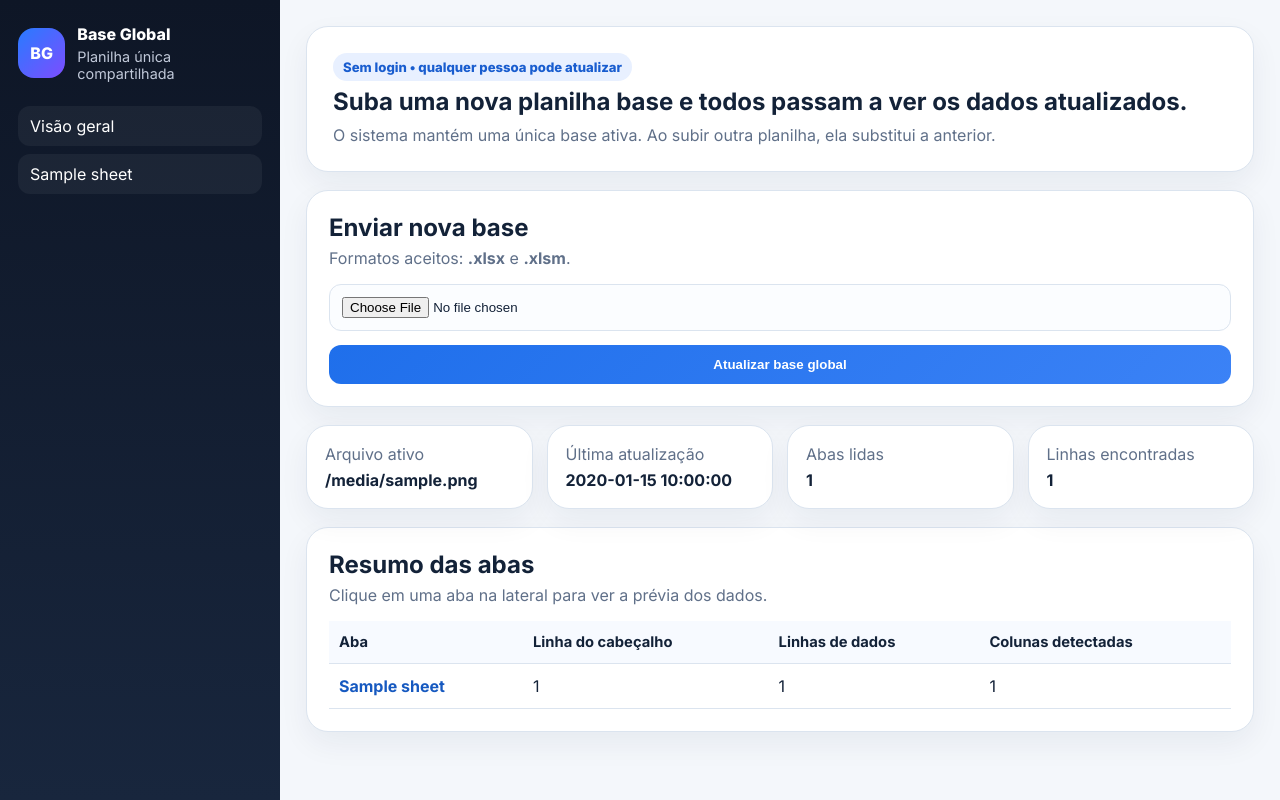
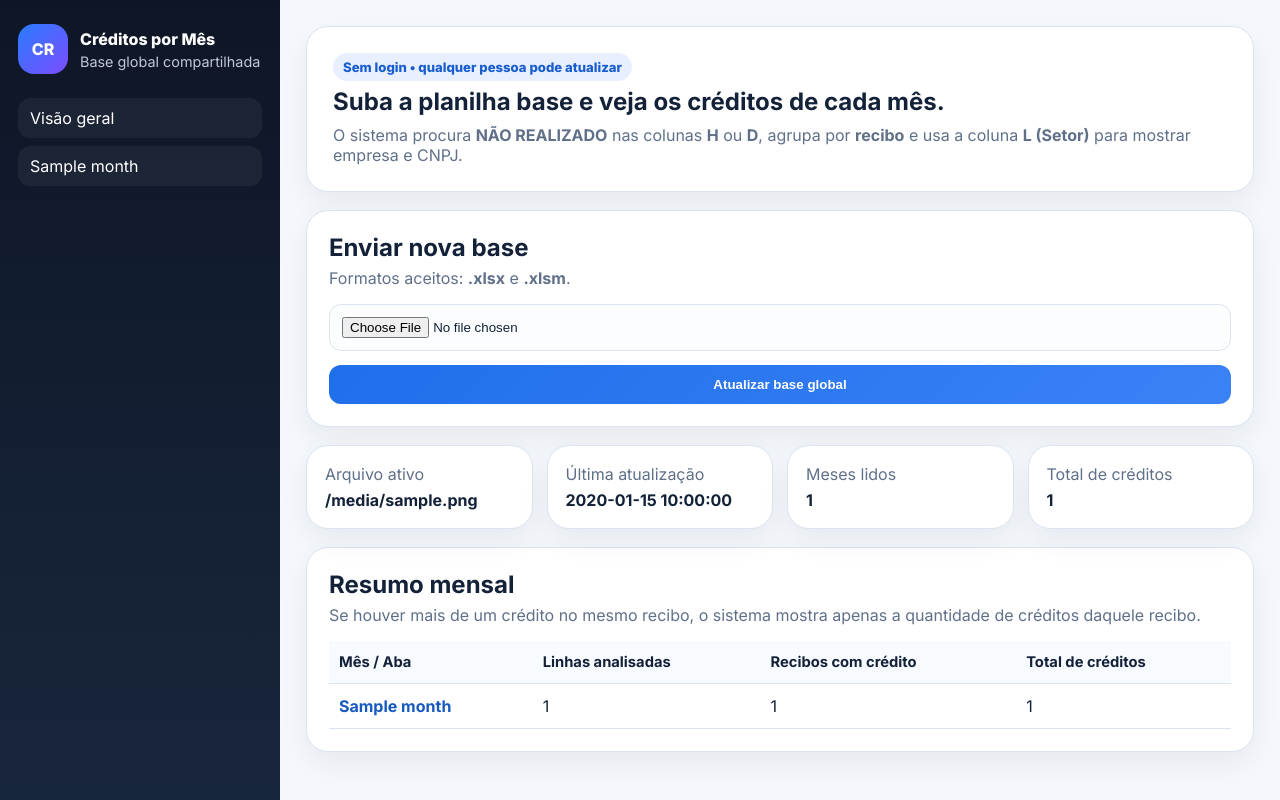
Before and after one commit to edgeocupacionalbelem-wq/creditos, a Flask app: template templates/index.html in a window 1280 px wide. Run offline with Flask 3, Linux system fonts and the light colour scheme; the template is opened without the code that fills it: most values are stand-ins (such as "Sample title", 1, 10 or a date in 2020).

Commit message:
mensagem

```diff
--- a/app.py
+++ b/app.py
@@ -2,6 +2,7 @@
 import json
 import os
 import re
+from collections import defaultdict
 from datetime import datetime
 from pathlib import Path
 
@@ -14,7 +15,7 @@ DATA_DIR = Path(os.environ.get("DATA_DIR", APP_DIR / "instance" / "data"))
 DATA_DIR.mkdir(parents=True, exist_ok=True)
 
 BASE_FILE = DATA_DIR / "base_atual.xlsx"
-META_FILE = DATA_DIR / "base_meta.json"
+META_FILE = DATA_DIR / "creditos_meta.json"
 
 ALLOWED_EXTENSIONS = {".xlsx", ".xlsm"}
 
@@ -34,10 +35,15 @@ def clean_cell(value):
 
 
 def normalize_rows(rows):
-    cleaned = []
-    for row in rows:
-        cleaned.append([clean_cell(v) for v in row])
-    return cleaned
+    return [[clean_cell(v) for v in row] for row in rows]
+
+
+def normalize_header_name(text: str) -> str:
+    t = clean_cell(text).upper()
+    t = t.replace("Nº", "NO").replace("N°", "NO")
+    t = re.sub(r"[^A-Z0-9 ]+", " ", t)
+    t = re.sub(r"\s+", " ", t).strip()
+    return t
 
 
 def detect_header_and_rows(rows):
@@ -46,58 +52,130 @@ def detect_header_and_rows(rows):
     best_score = -1
 
     for idx, row in enumerate(rows[:15]):
+        normalized = [normalize_header_name(c) for c in row]
+        keywords = ["RECIBO", "SETOR", "STATUS", "EXAME", "FUNCIONARIO", "DATA", "TIPO"]
+        keyword_hits = sum(1 for c in normalized if any(k in c for k in keywords))
         non_empty = sum(1 for c in row if c)
-        long_cells = sum(1 for c in row if len(c) > 2)
-        score = non_empty * 2 + long_cells
+        score = keyword_hits * 8 + non_empty
         if score > best_score:
             best_score = score
             best_idx = idx
 
     header = rows[best_idx] if rows else []
     data = rows[best_idx + 1:] if best_idx + 1 < len(rows) else []
-
     while data and not any(data[-1]):
         data.pop()
 
     return header, data, best_idx + 1
 
 
-def workbook_to_metadata(path: Path):
+def find_column_index(header, aliases, fallback_index=None):
+    normalized = [normalize_header_name(c) for c in header]
+
+    for alias in aliases:
+        alias_norm = normalize_header_name(alias)
+        for idx, col in enumerate(normalized):
+            if alias_norm and alias_norm in col:
+                return idx
+
+    if fallback_index is not None and fallback_index < len(header):
+        return fallback_index
+    return None
+
+
+def parse_setor(setor_text):
+    raw = clean_cell(setor_text)
+    if not raw:
+        return "", ""
+
+    # tenta CNPJ/CPF no final ou no meio
+    doc_match = re.search(r'(\d{2}\.?\d{3}\.?\d{3}/?\d{4}-?\d{2}|\d{3}\.?\d{3}\.?\d{3}-?\d{2})', raw)
+    doc = doc_match.group(1) if doc_match else ""
+    doc = format_document(doc)
+
+    empresa = raw
+    if doc_match:
+        empresa = (raw[:doc_match.start()] + raw[doc_match.end():]).strip(" -–•|")
+    empresa = re.sub(r"\s+", " ", empresa).strip(" -–•|")
+    return empresa, doc
+
+
+def format_document(doc):
+    digits = re.sub(r"\D", "", doc or "")
+    if len(digits) == 14:
+        return f"{digits[:2]}.{digits[2:5]}.{digits[5:8]}/{digits[8:12]}-{digits[12:]}"
+    if len(digits) == 11:
+        return f"{digits[:3]}.{digits[3:6]}.{digits[6:9]}-{digits[9:]}"
+    return clean_cell(doc)
+
+
+def detect_credit_status(row, status_idx_primary, status_idx_secondary):
+    values_to_check = []
+    if status_idx_primary is not None and status_idx_primary < len(row):
+        values_to_check.append(clean_cell(row[status_idx_primary]).upper())
+    if status_idx_secondary is not None and status_idx_secondary < len(row):
+        values_to_check.append(clean_cell(row[status_idx_secondary]).upper())
+
+    return any(v == "NÃO REALIZADO" or v == "NAO REALIZADO" for v in values_to_check)
+
+
+def process_workbook(path: Path):
     wb = load_workbook(path, data_only=True)
-    sheets = []
-    total_rows = 0
-    total_cols = 0
+    months = []
+    total_creditos = 0
 
     for ws in wb.worksheets:
         raw_rows = list(ws.iter_rows(values_only=True))
         header, data, header_row_number = detect_header_and_rows(raw_rows)
+        if not header:
+            continue
 
-        non_empty_data = [row for row in data if any(cell for cell in row)]
-        preview = non_empty_data[:100]
+        # tenta achar por nome; senão usa os fallbacks do seu arquivo
+        recibo_idx = find_column_index(header, ["RECIBO", "NO RECIBO", "NUMERO RECIBO"], fallback_index=2)  # C
+        setor_idx = find_column_index(header, ["SETOR"], fallback_index=11)  # L
+        status_h_idx = 7 if len(header) > 7 else None  # H
+        status_d_idx = 3 if len(header) > 3 else None  # D
 
-        max_cols = max((len(header), *(len(r) for r in preview)), default=0)
-        header = header[:max_cols]
-        preview = [r[:max_cols] + [""] * (max_cols - len(r[:max_cols])) for r in preview]
+        grouped = defaultdict(lambda: {"credito_count": 0, "recibo": "", "empresa": "", "documento": ""})
 
-        total_rows += len(non_empty_data)
-        total_cols = max(total_cols, max_cols)
+        for row in normalize_rows(data):
+            if not any(row):
+                continue
 
-        sheets.append({
-            "name": ws.title,
+            if not detect_credit_status(row, status_h_idx, status_d_idx):
+                continue
+
+            recibo = clean_cell(row[recibo_idx]) if recibo_idx is not None and recibo_idx < len(row) else ""
+            setor = clean_cell(row[setor_idx]) if setor_idx is not None and setor_idx < len(row) else ""
+            empresa, documento = parse_setor(setor)
+
+            key = (recibo, empresa, documento)
+            grouped[key]["credito_count"] += 1
+            grouped[key]["recibo"] = recibo
+            grouped[key]["empresa"] = empresa
+            grouped[key]["documento"] = documento
+
+        creditos = list(grouped.values())
+        creditos.sort(key=lambda x: (x["empresa"], x["recibo"]))
+
+        total_creditos += sum(item["credito_count"] for item in creditos)
+
+        months.append({
+            "sheet_name": ws.title,
             "header_row_number": header_row_number,
-            "columns": header,
-            "row_count": len(non_empty_data),
-            "preview_rows": preview,
+            "row_count": len([r for r in data if any(clean_cell(c) for c in r)]),
+            "credito_receipts_count": len(creditos),
+            "credito_total_count": sum(item["credito_count"] for item in creditos),
+            "creditos": creditos,
         })
 
     meta = {
         "filename": path.name,
         "original_filename": path.name,
         "updated_at": datetime.now().strftime("%d/%m/%Y %H:%M:%S"),
-        "sheet_count": len(sheets),
-        "total_rows": total_rows,
-        "max_columns": total_cols,
-        "sheets": sheets,
+        "sheet_count": len(months),
+        "credito_total_count": total_creditos,
+        "months": months,
     }
     return meta
 
@@ -134,7 +212,7 @@ def upload_base():
     file.save(temp_path)
 
     try:
-        meta = workbook_to_metadata(temp_path)
+        meta = process_workbook(temp_path)
     except Exception as e:
         temp_path.unlink(missing_ok=True)
         flash(f"Não foi possível ler a planilha: {e}")
@@ -150,17 +228,17 @@ def upload_base():
     return redirect(url_for("index"))
 
 
-@app.route("/sheet/<sheet_name>")
-def view_sheet(sheet_name):
+@app.route("/mes/<sheet_name>")
+def view_month(sheet_name):
     meta = load_meta()
     if not meta:
         abort(404)
 
-    sheet = next((s for s in meta["sheets"] if s["name"] == sheet_name), None)
-    if not sheet:
+    month = next((m for m in meta["months"] if m["sheet_name"] == sheet_name), None)
+    if not month:
         abort(404)
 
-    return render_template("sheet.html", meta=meta, sheet=sheet)
+    return render_template("month.html", meta=meta, month=month)
 
 
 @app.route("/healthz")
--- a/render.yaml
+++ b/render.yaml
@@ -1,6 +1,6 @@
 services:
   - type: web
-    name: base-global
+    name: creditos-por-mes
     env: python
     plan: free
     buildCommand: pip install -r requirements.txt
--- a/static/styles.css
+++ b/static/styles.css
@@ -33,7 +33,7 @@ body{
 }
 .brand-title{font-weight:800}
 .brand-sub{font-size:.9rem;color:#c0c8d8;margin-top:4px}
-.nav{display:flex;flex-direction:column;gap:8px}
+.nav{display:flex;flex-direction:column;gap:8px;max-height:80vh;overflow:auto}
 .nav-link{
   color:#fff;text-decoration:none;padding:10px 12px;border-radius:12px;
   background:rgba(255,255,255,.05)
@@ -83,7 +83,7 @@ th,td{
 }
 th{background:#f7faff;font-size:.92rem}
 td a{color:#1659c0;text-decoration:none;font-weight:700}
-.muted{color:var(--muted)}
+.muted{color:var(--muted);margin-top:16px}
 .empty-state{text-align:center}
 @media (max-width:980px){
   .shell{grid-template-columns:1fr}
--- a/templates/index.html
+++ b/templates/index.html
@@ -1,12 +1,12 @@
 
 {% extends "layout.html" %}
-{% set title = "Base Global" %}
+{% set title = "Créditos por Mês" %}
 {% block content %}
 <section class="hero">
   <div>
     <span class="eyebrow">Sem login • qualquer pessoa pode atualizar</span>
-    <h1>Suba uma nova planilha base e todos passam a ver os dados atualizados.</h1>
-    <p>O sistema mantém uma única base ativa. Ao subir outra planilha, ela substitui a anterior.</p>
+    <h1>Suba a planilha base e veja os créditos de cada mês.</h1>
+    <p>O sistema procura <strong>NÃO REALIZADO</strong> nas colunas <strong>H</strong> ou <strong>D</strong>, agrupa por <strong>recibo</strong> e usa a coluna <strong>L (Setor)</strong> para mostrar empresa e CNPJ.</p>
   </div>
 </section>
 
@@ -33,38 +33,38 @@
     <strong>{{ meta.updated_at }}</strong>
   </div>
   <div class="stat-card">
-    <span>Abas lidas</span>
+    <span>Meses lidos</span>
     <strong>{{ meta.sheet_count }}</strong>
   </div>
   <div class="stat-card">
-    <span>Linhas encontradas</span>
-    <strong>{{ meta.total_rows }}</strong>
+    <span>Total de créditos</span>
+    <strong>{{ meta.credito_total_count }}</strong>
   </div>
 </section>
 
 <section class="panel">
   <div class="panel-head">
-    <h2>Resumo das abas</h2>
-    <p>Clique em uma aba na lateral para ver a prévia dos dados.</p>
+    <h2>Resumo mensal</h2>
+    <p>Se houver mais de um crédito no mesmo recibo, o sistema mostra apenas a quantidade de créditos daquele recibo.</p>
   </div>
 
   <div class="table-wrap">
     <table>
       <thead>
         <tr>
-          <th>Aba</th>
-          <th>Linha do cabeçalho</th>
-          <th>Linhas de dados</th>
-          <th>Colunas detectadas</th>
+          <th>Mês / Aba</th>
+          <th>Linhas analisadas</th>
+          <th>Recibos com crédito</th>
+          <th>Total de créditos</th>
         </tr>
       </thead>
       <tbody>
-        {% for s in meta.sheets %}
+        {% for m in meta.months %}
         <tr>
-          <td><a href="{{ url_for('view_sheet', sheet_name=s.name) }}">{{ s.name }}</a></td>
-          <td>{{ s.header_row_number }}</td>
-          <td>{{ s.row_count }}</td>
-          <td>{{ s.columns|length }}</td>
+          <td><a href="{{ url_for('view_month', sheet_name=m.sheet_name) }}">{{ m.sheet_name }}</a></td>
+          <td>{{ m.row_count }}</td>
+          <td>{{ m.credito_receipts_count }}</td>
+          <td>{{ m.credito_total_count }}</td>
         </tr>
         {% endfor %}
       </tbody>
--- a/templates/layout.html
+++ b/templates/layout.html
@@ -4,7 +4,7 @@
 <head>
   <meta charset="utf-8">
   <meta name="viewport" content="width=device-width,initial-scale=1">
-  <title>{{ title or "Base Global" }}</title>
+  <title>{{ title or "Créditos por Mês" }}</title>
   <link rel="preconnect" href="https://fonts.googleapis.com">
   <link rel="preconnect" href="https://fonts.gstatic.com" crossorigin>
   <link href="https://fonts.googleapis.com/css2?family=Inter:wght@400;500;600;700;800&display=swap" rel="stylesheet">
@@ -14,19 +14,19 @@
   <div class="shell">
     <aside class="sidebar">
       <div class="brand">
-        <div class="brand-badge">BG</div>
+        <div class="brand-badge">CR</div>
         <div>
-          <div class="brand-title">Base Global</div>
-          <div class="brand-sub">Planilha única compartilhada</div>
+          <div class="brand-title">Créditos por Mês</div>
+          <div class="brand-sub">Base global compartilhada</div>
         </div>
       </div>
 
       <nav class="nav">
         <a class="nav-link {{ 'active' if request.path == '/' else '' }}" href="{{ url_for('index') }}">Visão geral</a>
-        {% if meta and meta.sheets %}
-          {% for s in meta.sheets %}
-            <a class="nav-link {{ 'active' if request.path == url_for('view_sheet', sheet_name=s.name) else '' }}"
-               href="{{ url_for('view_sheet', sheet_name=s.name) }}">{{ s.name }}</a>
+        {% if meta and meta.months %}
+          {% for m in meta.months %}
+            <a class="nav-link {{ 'active' if request.path == url_for('view_month', sheet_name=m.sheet_name) else '' }}"
+               href="{{ url_for('view_month', sheet_name=m.sheet_name) }}">{{ m.sheet_name }}</a>
           {% endfor %}
         {% endif %}
       </nav>
```
Also changed, not shown: templates/month.html (added, +38 -0 lines), templates/sheet.html (deleted, +0 -36 lines), README.md.
